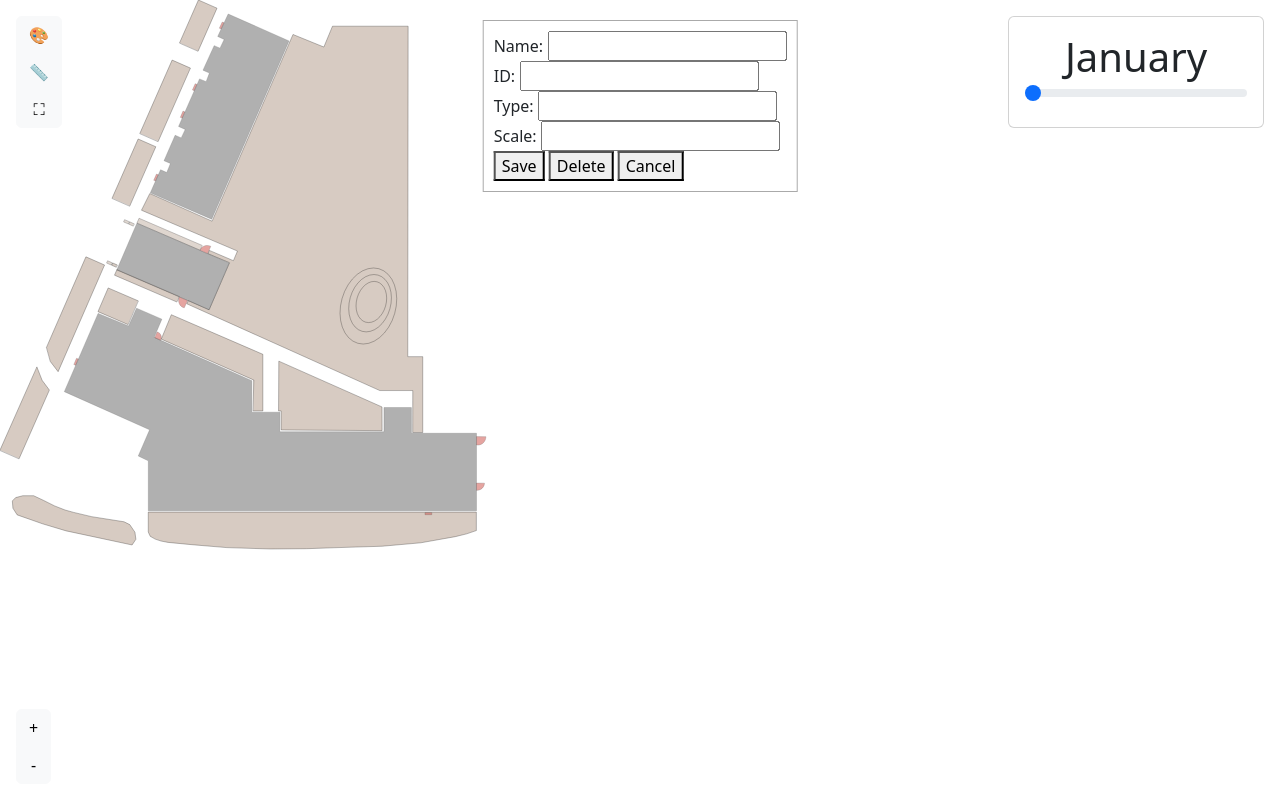
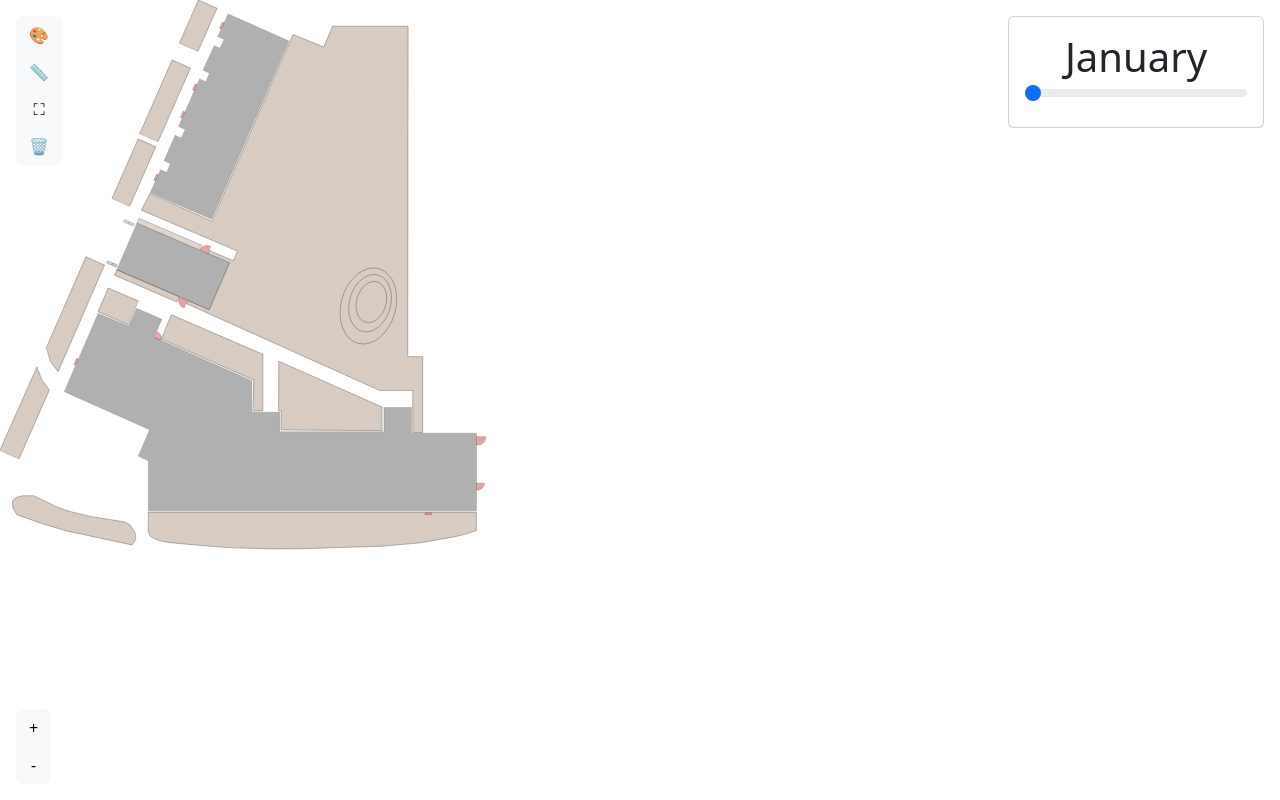
Before and after one commit to heeplr/gardenmap, a Flask app: page / in a window 1280 px wide. Run offline with Flask 3, Linux system fonts and the light colour scheme; data that the repository does not hold is empty; some libraries are stand-ins or nearby versions.

Commit message:
lots of changes

```diff
--- a/templates/index.html
+++ b/templates/index.html
@@ -29,6 +29,7 @@
             right: 1rem;
             width: 16rem;
         }
+        #edit-images div img { width: 100%; }
     </style>
     <link href="/css/bootstrap.min.css" rel="stylesheet" integrity="sha384-LN+7fdVzj6u52u30Kp6M/trliBMCMKTyK833zpbD+pXdCLuTusPj697FH4R/5mcr" crossorigin="anonymous">
 </head>
@@ -55,6 +56,8 @@
 
       <input type="checkbox" class="btn-check" id="boxSelectToggle" onclick="boxSelectToggle(this.checked)" autocomplete="off">
       <label class="btn btn-light" for="boxSelectToggle">⛶</label>
+
+      <button type="button" class="btn btn-light" onclick="gardenDeletePlant()">🗑️</button>
     </div>
 
     <div class="offcanvas offcanvas-start" data-bs-scroll="true" data-bs-backdrop="false" tabindex="-1" id="palette" aria-labelledby="paletteLabel">
@@ -69,17 +72,44 @@
       </div>
     </div>
 
+    <div id="plant-edit-form" class="modal" tabindex="-1">
+      <div class="modal-dialog">
+        <div class="modal-content">
+          <div class="modal-header">
+            <button type="button" class="btn-close" data-bs-dismiss="modal" aria-label="Close"></button>
+          </div>
+          <div class="modal-body">
+            <div class="container">
+              <div class="mb-2">
+                <label for="edit-name-trivial" class="form-label">Trivialname</label>
+                <input id="edit-name-trivial" type="text" class="form-control" placeholder="Trivialname" aria-label="Trivialname">
+              </div>
+              <div class="mb-2">
+                <label for="edit-name" class="form-label">Name</label>
+                <input id="edit-name" type="text" class="form-control" placeholder="Name" aria-label="Name">
+              </div>
+              <div class="mb-2">
+                <label for="edit-name-type" class="form-label">Typ</label>
+                <input id="edit-type" type="text" class="form-control" placeholder="Typ" aria-label="Typ">
+              </div>
+              <div class="mb-2">
+                <label for="edit-name-scale" class="form-label">Skalierung</label>
+                <input id="edit-scale" type="text" class="form-control" placeholder="Skalierung" aria-label="Skalierung">
+              </div>
+              <div id="edit-images" class="row mb-2">
+              </div>
+            </div>
+          </div>
+          <div class="modal-footer">
+            <button type="button" class="btn btn-primary" onclick="plantPaletteSaveEdit()">Save</button>
+            <button type="button" class="btn btn-alert" onclick="gardenDeletePlant()">Delete</button>
+            <button type="button" class="btn btn-secondary" data-bs-dismiss="modal">Cancel</button>
+          </div>
+        </div>
+      </div>
+    </div>
+
     {% include "map.svg" %}
-
-    <div id="edit-form">
-        <label>Name: <input id="edit-name"></label><br>
-        <label>ID: <input id="edit-id"></label><br>
-        <label>Type: <input id="edit-type"></label><br>
-        <label>Scale: <input id="edit-scale"></label><br>
-        <button onclick="plantPaletteSaveEdit()">Save</button>
-        <button onclick="gardenDeletePlant()">Delete</button>
-        <button onclick="plantPaletteCancelEdit()">Cancel</button>
-    </div>
 
     <script>
         {% include "main.js" %}
--- a/templates/main.js
+++ b/templates/main.js
@@ -8,7 +8,8 @@ let garden = {};
 let plants = {};
 
 
-let plantPaletteEditing = null;
+const plantPaletteEditForm = new bootstrap.Modal('#plant-edit-form');
+let plantPaletteCurrentlyEdited = null;
 
 let viewTransform = null;
 let viewIsPanning = false;
@@ -64,6 +65,9 @@ function plantPaletteRender() {
         div.ondragstart = e => {
             e.dataTransfer.setData('plant-id', plant.id);
         };
+        div.ondblclick = (e) => {
+            plantPaletteEdit(plant);
+        }
         const img = document.createElement('img');
         img.src = plant['vegetation'][monthSelected];
         img.align = "right";
@@ -84,6 +88,52 @@ function plantPaletteAdd() {
             headers: { 'Content-Type': 'application/json' },
             body: JSON.stringify(newPlant)
         }).then(() => plantPaletteLoad());
+}
+
+function plantPaletteEdit(plant) {
+    document.getElementById('edit-name').value = plant.name;
+    document.getElementById('edit-type').value = plant.type;
+    document.getElementById('edit-scale').value = plant.scale;
+    /* build list of monthly images */
+    const images = document.getElementById('edit-images');
+    images.innerHTML = "";
+    for (const [month, veg] of Object.entries(plant.vegetation)) {
+        const objDate = new Date();
+        objDate.setDate(1);
+        objDate.setMonth(month-1);
+        const monthname = objDate.toLocaleString(navigator.language, { month: "short" });
+
+        const img = document.createElement('img');
+        img.src = veg;
+        img.title = monthname;
+        img.className = 'figure-img img-fluid mb-0 h-100 rounded'
+
+        const caption = document.createElement('figcaption');
+        caption.className = 'figure-caption text-center';
+        caption.textContent = monthname;
+        const fig = document.createElement('figure');
+        fig.className = 'figure mb-3 col-2';
+        fig.appendChild(img);
+        fig.appendChild(caption);
+        images.appendChild(fig);
+    }
+
+    plantPaletteCurrentlyEdited = plant;
+    plantPaletteEditForm.show();
+}
+
+function plantPaletteSaveEdit() {
+    plantPaletteCurrentlyEdited.name = document.getElementById('edit-name').value;
+    plantPaletteCurrentlyEdited.type = document.getElementById('edit-type').value;
+    plantPaletteCurrentlyEdited.scale = parseFloat(document.getElementById('edit-scale').value);
+
+    fetch('/plants', {
+        method: 'PUT',
+        headers: { 'Content-Type': 'application/json' },
+        body: JSON.stringify(model_plant)
+    })
+    .then(() => { plantPaletteLoad() })
+    .then(() => { gardenRender() });
 }
 
 function gardenLoad() {
@@ -147,25 +197,13 @@ function gardenRender() {
         map.appendChild(el);
         /* store in model */
         plant.el = el;
+
         el.onclick = (e) => {
-            /* find plant model belonging to this element */
-            for (const [id, plant] of Object.entries(garden)) {
-                if (plant.el === e.target) {
-                    selection.push(plant);
-                    plant.el.classList.add("selected-plant");
-                    return;
-                }
-            }
+            /* add to list of selected plants */
+            selection.push(plant);
+            e.target.classList.add("selected-plant");
         };
     }
-}
-
-function plantPaletteEdit(plant) {
-    plantPaletteEditing = plant;
-    document.getElementById('edit-name').value = plants[plant.plant_id].name;
-    document.getElementById('edit-id').value = plants[plant.plant_id].id;
-    document.getElementById('edit-type').value = plants[plant.plant_id].type;
-    document.getElementById('edit-scale').value = plants[plant.plant_id].scale;
 }
 
 function gardenDeletePlant() {
@@ -180,33 +218,6 @@ function gardenDeletePlant() {
     last_promise.then(() => {
         gardenLoad();
     });
-}
-
-function plantPaletteSaveEdit() {
-    /* nothing selected? */
-    if(selection.length < 0) {
-        return;
-    }
-
-    const plant = selection[selection.length-1];
-    const model_plant = plants[plant.plant_id];
-
-    model_plant.name = document.getElementById('edit-name').value;
-    model_plant.id = document.getElementById('edit-id').value;
-    model_plant.type = document.getElementById('edit-type').value;
-    model_plant.scale = parseFloat(document.getElementById('edit-scale').value);
-
-    fetch('/plants', {
-        method: 'PUT',
-        headers: { 'Content-Type': 'application/json' },
-        body: JSON.stringify(model_plant)
-    })
-    .then(() => { plantPaletteLoad() })
-    .then(() => { gardenRender() });
-}
-
-function plantPaletteCancelEdit() {
-    document.getElementById('edit-form').style.display = 'none';
 }
 
 /* change currently displayed month */
@@ -323,10 +334,6 @@ function selectionBox(box) {
     if(selected.length > 0) {
         /* append to current selection */
         selection.push(...selected);
-
-        /* show last selected plant in edit dialog */
-        let lastPlant = selection[selection.length-1];
-        plantPaletteEdit(lastPlant);
     }
 }
 
@@ -427,7 +434,7 @@ svg.addEventListener("mousemove", (e) => {
         viewTransform.x += dx;
         viewTransform.y += dy;
         viewPanStart = { x: e.clientX, y: e.clientY };
-        viewUpdateTransform();m
+        viewUpdateTransform();
     }
     /* rectangular selection mode */
     else if (selectionBoxMode && selectionStart && selectionRect) {
```
